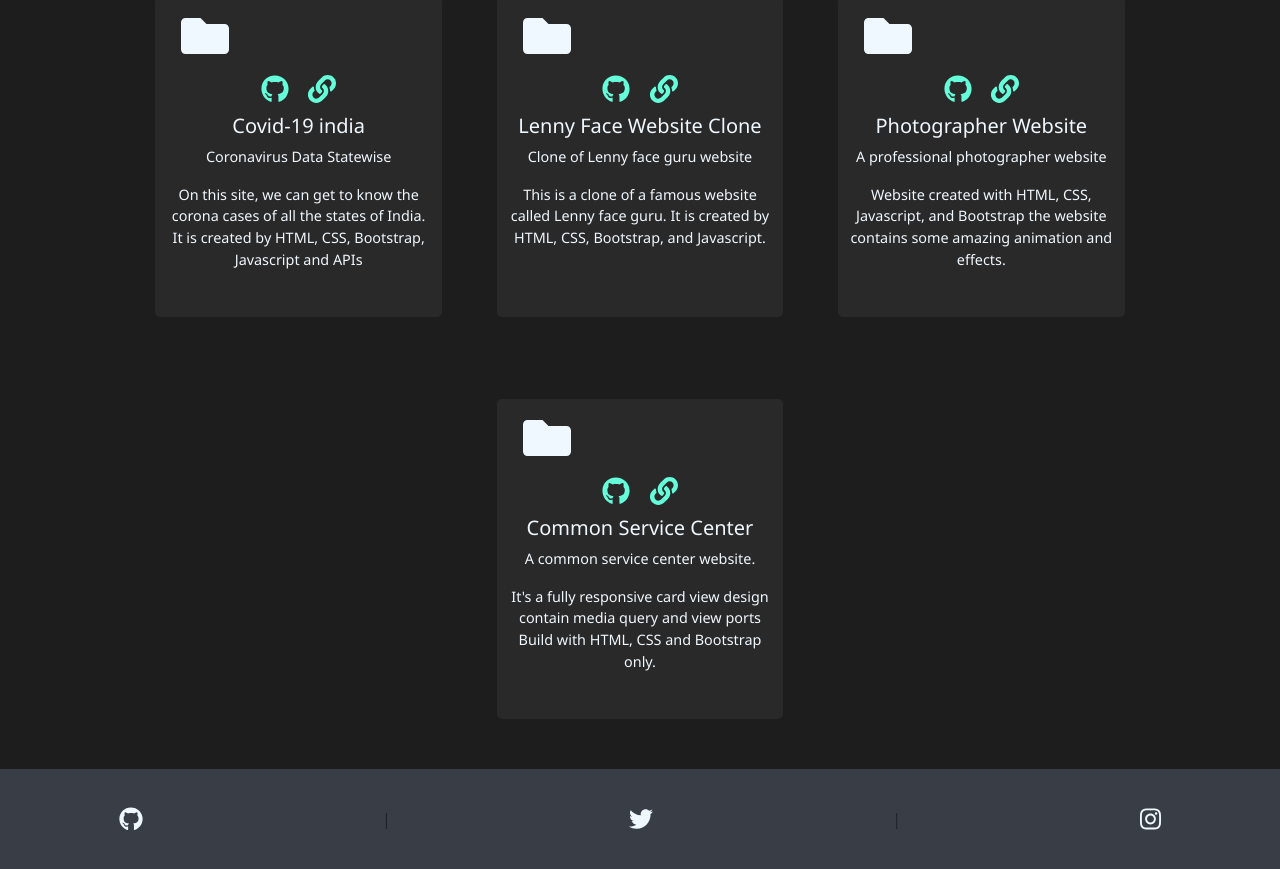
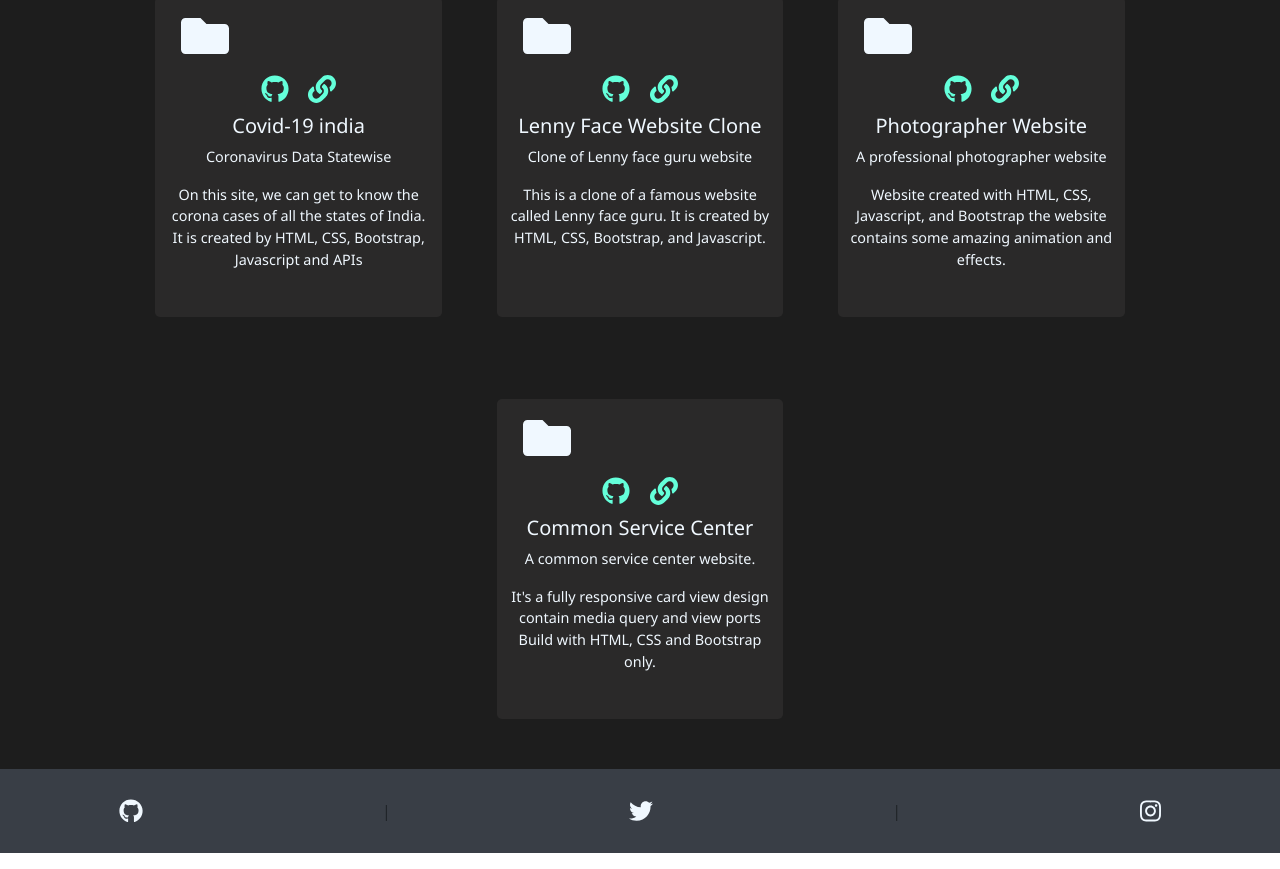
Before and after one commit to sayaib/Portfolio_Website_React.JS, a React (Create React App) app: page /work in a window 1280 px wide. Shown: the part 235-1104 px from the top of the page. Built offline with nearby package versions, Linux system fonts and the light colour scheme; a web font is replaced by a local one.

Commit message:
Update style.css

```diff
--- a/src/webpage_component/style.css
+++ b/src/webpage_component/style.css
@@ -117,7 +117,7 @@
 .footer_section {
     width: 100%;
     background-color: #393E46;
-    padding: 2rem 0;
+    padding: 1.5rem 0;
     display: inline-flex;
     justify-content: space-around;
     align-items: center;
```
